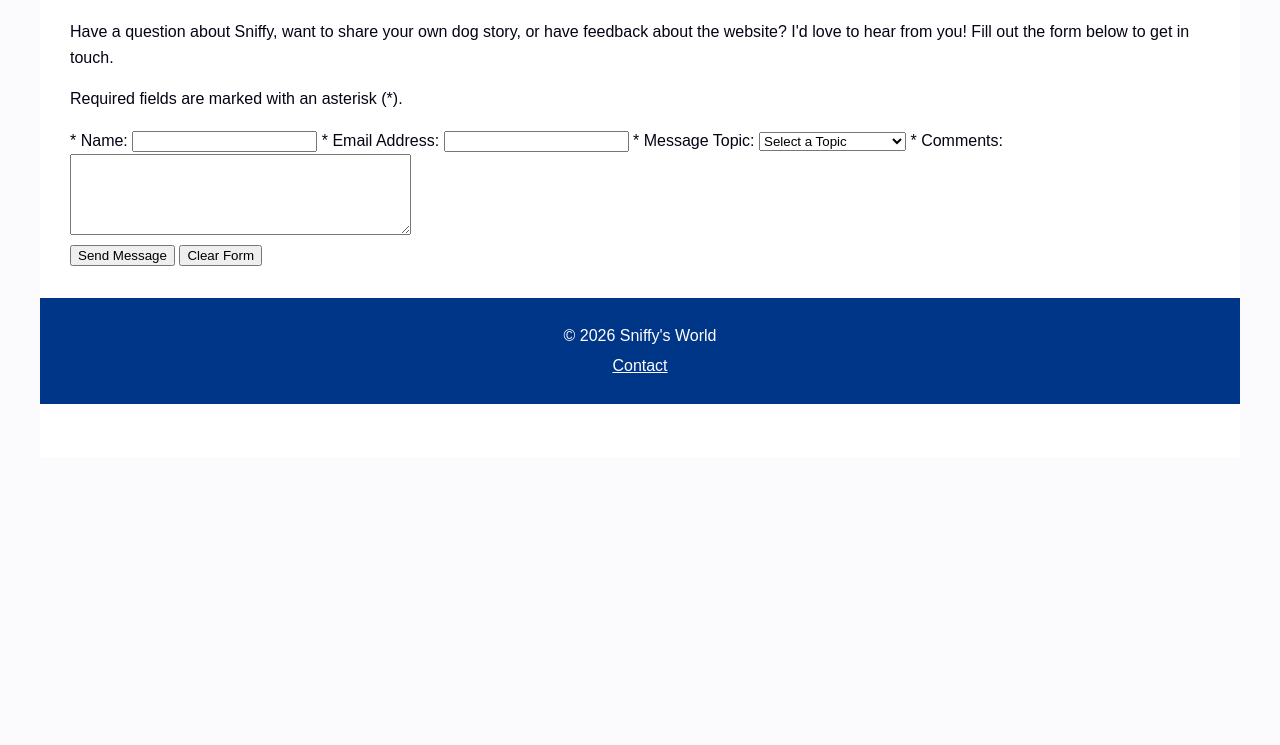
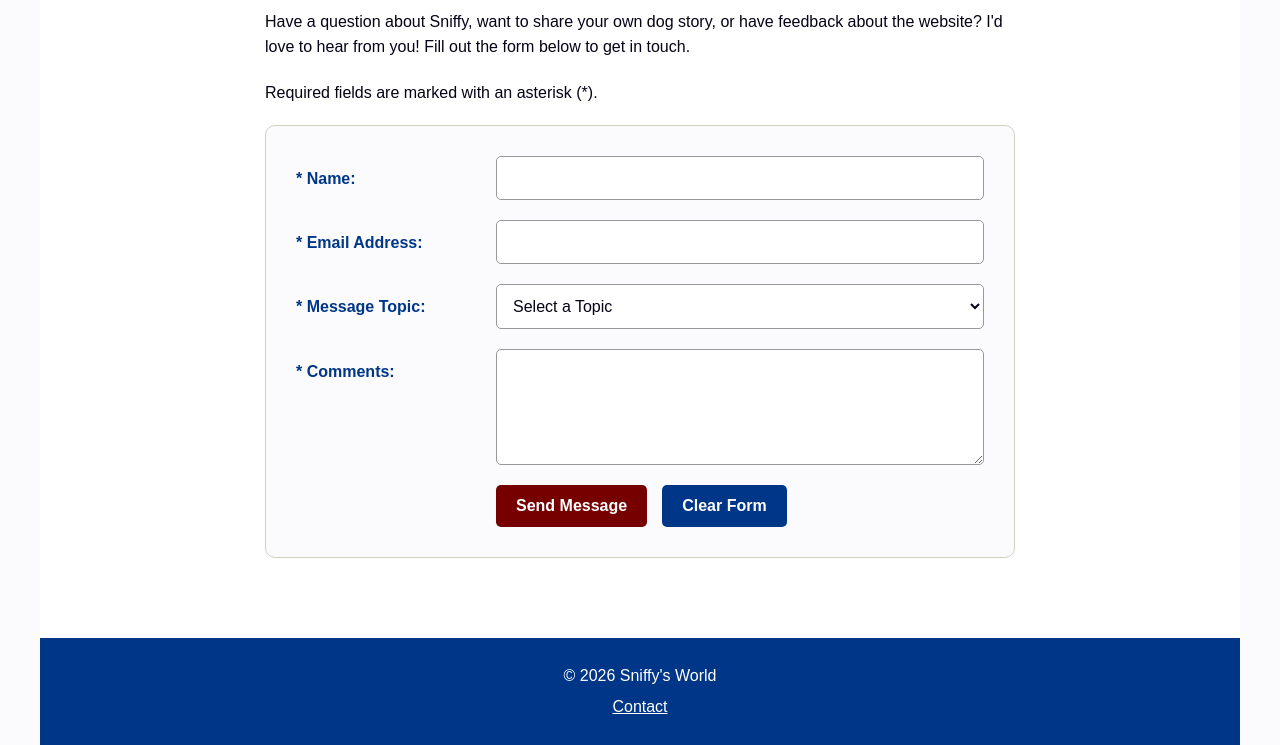
Before and after one commit to thpierc1-asu/sniffys-world, a plain HTML site: page contact.html in a window 1280 px wide. Shown: the part 343-1088 px from the top of the page. Before the commit the page ends 800 px from the top, so only its background shows below. Drawn offline with Linux system fonts and the light colour scheme.

Commit message:
Add files via upload

```diff
--- a/style.css
+++ b/style.css
@@ -223,3 +223,104 @@ footer a {
         grid-template-columns: 1fr;
     }
 }
+
+/* Contact Page */
+
+#contact {
+    max-width: 750px;
+    margin: 20px auto 50px;
+}
+
+#contact h2 {
+    margin-bottom: 15px;
+}
+
+#contact p {
+    margin-bottom: 20px;
+}
+
+#contact form {
+    display: grid;
+    grid-template-columns: 180px 1fr;
+    gap: 20px;
+    background-color: var(--background);
+    border: 1px solid var(--secondary);
+    border-radius: 10px;
+    padding: 30px;
+}
+
+#contact label {
+    font-weight: bold;
+    color: var(--primary);
+    padding-top: 10px;
+}
+
+#contact input[type="text"],
+#contact input[type="email"],
+#contact select,
+#contact textarea {
+    width: 100%;
+    padding: 12px;
+    border: 1px solid #999;
+    border-radius: 5px;
+    font-family: inherit;
+    font-size: 1rem;
+    background-color: white;
+    color: var(--text);
+}
+
+#contact textarea {
+    resize: vertical;
+}
+
+#contact input:focus,
+#contact select:focus,
+#contact textarea:focus {
+    outline: 2px solid var(--primary);
+    outline-offset: 2px;
+}
+
+.form-buttons {
+    grid-column: 2;
+    display: flex;
+    gap: 15px;
+    flex-wrap: wrap;
+}
+
+.form-buttons input {
+    background-color: var(--accent);
+    color: white;
+    border: none;
+    border-radius: 5px;
+    padding: 12px 20px;
+    font-size: 1rem;
+    font-weight: bold;
+    cursor: pointer;
+}
+
+.form-buttons input[type="reset"] {
+    background-color: var(--primary);
+}
+
+.form-buttons input:hover {
+    opacity: 0.85;
+}
+
+/* Responsive Contact Form */
+
+@media (max-width: 768px) {
+    #contact form {
+        grid-template-columns: 1fr;
+        gap: 10px;
+        padding: 20px;
+    }
+
+    #contact label {
+        padding-top: 5px;
+    }
+
+    .form-buttons {
+        grid-column: 1;
+        margin-top: 15px;
+    }
+}
```
